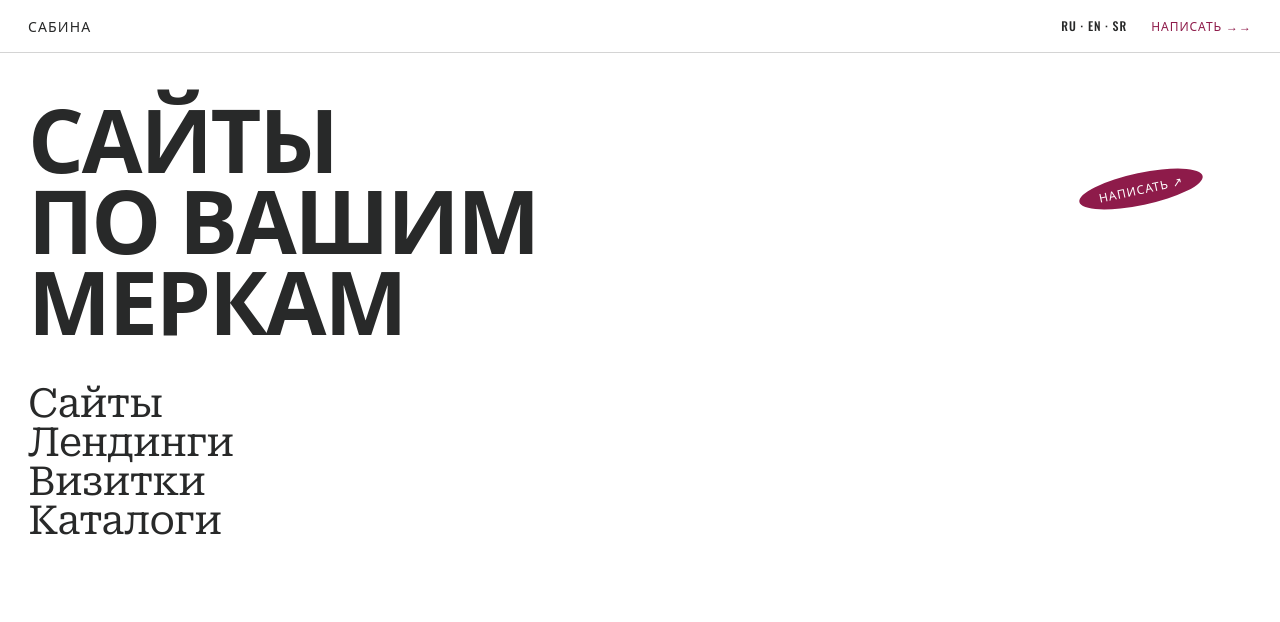
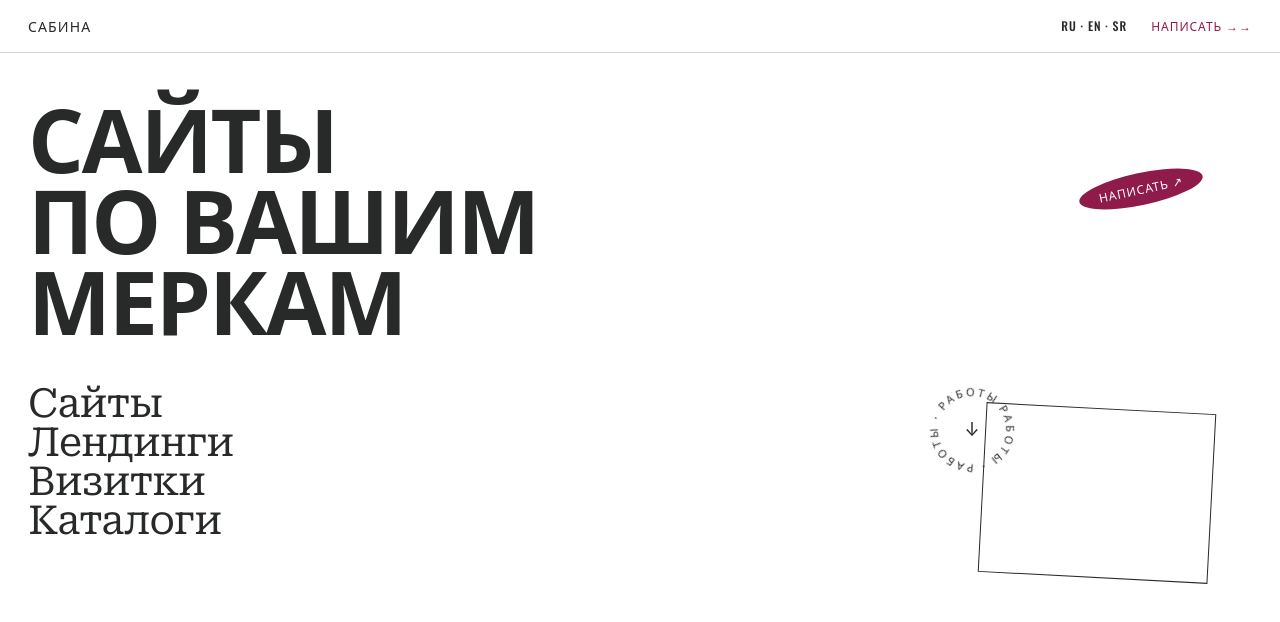
Before and after one commit to SabinaBatrakova/catalog-site, a React (Vite) app: page / in a window 1280 px wide. Shown: the top 622 px of the page. Built offline with nearby package versions, Linux system fonts and the light colour scheme.

Commit message:
feat: add rotating circle label and live preview frame

```diff
--- a/src/components/home/Hero.tsx
+++ b/src/components/home/Hero.tsx
@@ -22,11 +22,57 @@ export function Hero() {
         </a>
       </div>
 
-      <ul className="font-narrow mt-12 font-serif text-[32px] leading-[0.98] tracking-tight md:text-[40px]">
-        {services.map((service) => (
-          <li key={service}>{service}</li>
-        ))}
-      </ul>
+      <div className="mt-12 flex flex-col gap-12 md:flex-row md:items-start md:justify-between">
+        <ul className="font-narrow font-serif text-[32px] leading-[0.98] tracking-tight md:text-[40px]">
+          {services.map((service) => (
+            <li key={service}>{service}</li>
+          ))}
+        </ul>
+
+        <div className="relative ml-14 w-[230px] md:ml-0 md:mr-10">
+          <a
+            href="#works"
+            aria-label="К работам"
+            className="absolute -left-14 top-0 z-10 h-[92px] w-[92px]"
+          >
+            <svg
+              viewBox="0 0 92 92"
+              aria-hidden="true"
+              className="h-full w-full animate-[spin_14s_linear_infinite]"
+            >
+              <defs>
+                <path
+                  id="works-circle"
+                  d="M46,46 m-34,0 a34,34 0 1,1 68,0 a34,34 0 1,1 -68,0"
+                />
+              </defs>
+              <text
+                className="fill-ink font-display"
+                fontSize="11"
+                letterSpacing="2.6"
+              >
+                <textPath href="#works-circle">
+                  РАБОТЫ · РАБОТЫ · РАБОТЫ ·
+                </textPath>
+              </text>
+            </svg>
+            <span className="absolute inset-0 flex items-center justify-center text-lg">
+              ↓
+            </span>
+          </a>
+
+          <div className="mt-6 rotate-3 border-[1.5px] border-ink bg-paper p-2 pb-7">
+            <div className="relative h-[132px] w-full overflow-hidden">
+              <iframe
+                src="/templates/beauty-1"
+                title="Превью работы"
+                scrolling="no"
+                className="pointer-events-none absolute left-0 top-0 h-[800px] w-[1280px] origin-top-left scale-[0.165]"
+              />
+            </div>
+          </div>
+        </div>
+      </div>
     </section>
   );
 }
```
